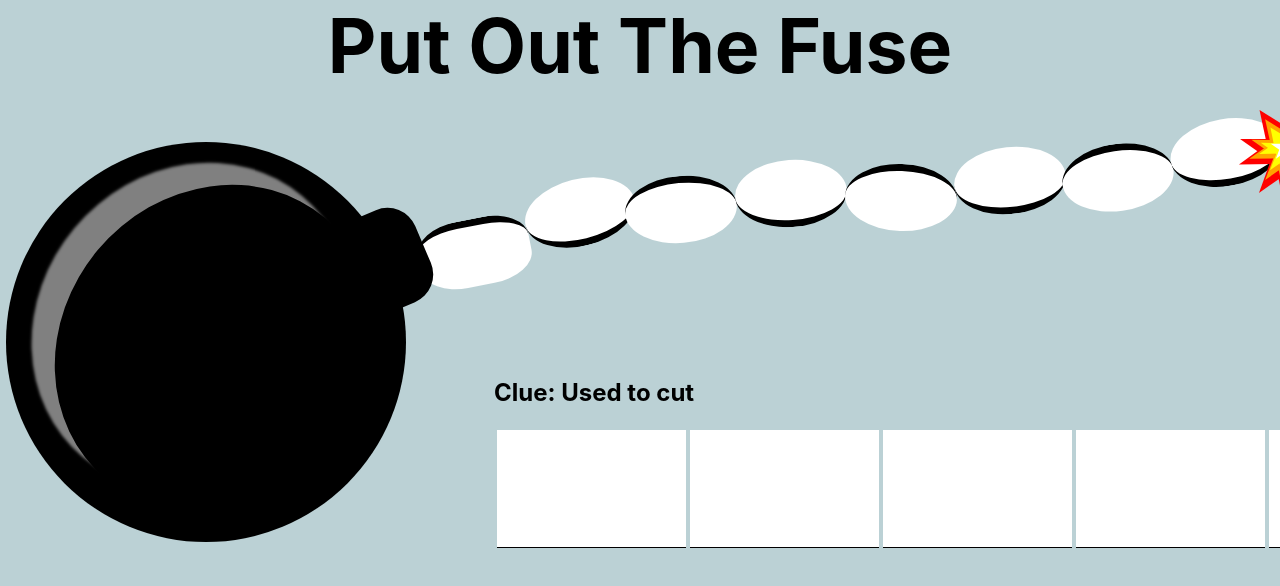
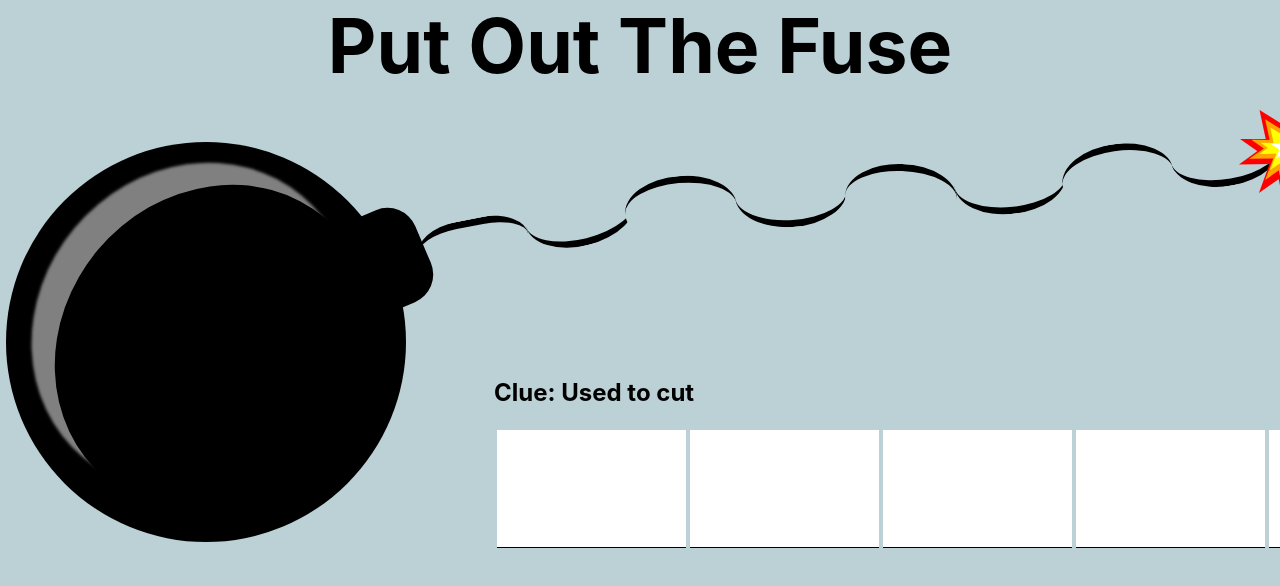
Before and after one commit to abmcbride5/reactGame, a React (Create React App) app: page / in a window 1280 px wide. Shown: the top 586 px of the page. Built offline with nearby package versions, Linux system fonts and the light colour scheme.

Commit message:
fixing flame and fuse styling

```diff
--- a/src/containers/flame.js
+++ b/src/containers/flame.js
@@ -22,8 +22,8 @@ class Flame extends React.Component{
                 </div>
                 <div className="white">
                 </div>
-                <div className="white2">
-                </div>
+                {/* <div className="white2">
+                </div> */}
             </div>
 
         )
--- a/src/css/bomb.css
+++ b/src/css/bomb.css
@@ -33,7 +33,7 @@
 .fuse1{
     border-radius: 38%;
     border-bottom: 7px solid black;
-    background-color: white;
+    background-color: #bbd1d5;
     transform: rotate(-191deg);
     position: relative;
     top: -243px;
@@ -46,7 +46,7 @@
 }
 .fuse2{
     border-radius: 60%;
-    background-color: white;
+    background-color: #bbd1d5;
     border-bottom: 7px solid black;
     transform: rotate(-14deg);
     position: relative;
@@ -60,7 +60,7 @@
 }
 .fuse3{
     border-radius: 60%;
-    background-color: white;
+    background-color: #bbd1d5;
     border-bottom: 7px solid black;
     transform: rotate(-185deg);
     position: relative;
@@ -74,7 +74,7 @@
 }
 .fuse4{
     border-radius: 60%;
-    background-color: white;
+    background-color: #bbd1d5;
     border-bottom: 7px solid black;
     transform: rotate(-4deg);
     position: relative;
@@ -88,7 +88,7 @@
 }
 .fuse5{
     border-radius: 60%;
-    background-color: white;
+    background-color: #bbd1d5;
     border-bottom: 7px solid black;
     transform: rotate(-178deg);
     position: relative;
@@ -102,7 +102,7 @@
 }
 .fuse6{
     border-radius: 60%;
-    background-color: white;
+    background-color: #bbd1d5;
     border-bottom: 7px solid black;
     transform: rotate(-6deg);
     position: relative;
@@ -116,7 +116,7 @@
 }
 .fuse7{
     border-radius: 60%;
-    background-color: white;
+    background-color: #bbd1d5;
     border-bottom: 7px solid black;
     transform: rotate(172deg);
     position: relative;
@@ -130,7 +130,7 @@
 }
 .fuse8{
     border-radius: 50%;
-    background-color: white;
+    background-color: #bbd1d5;
     border-bottom: 7px solid black;
     transform: rotate(-10deg);
     position: relative;
```
